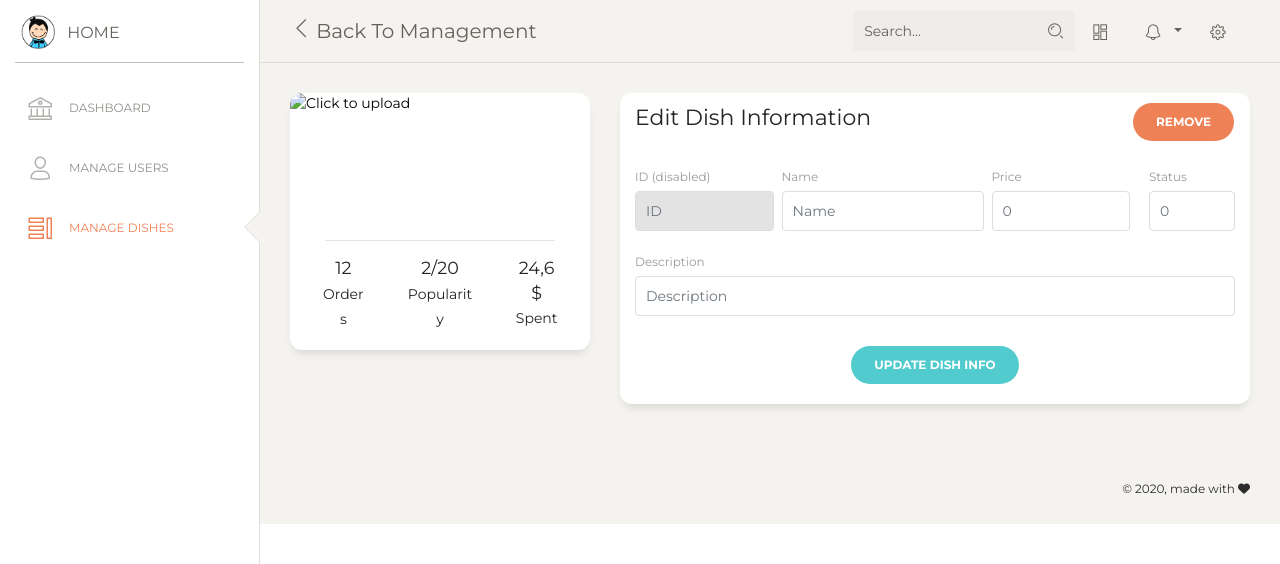
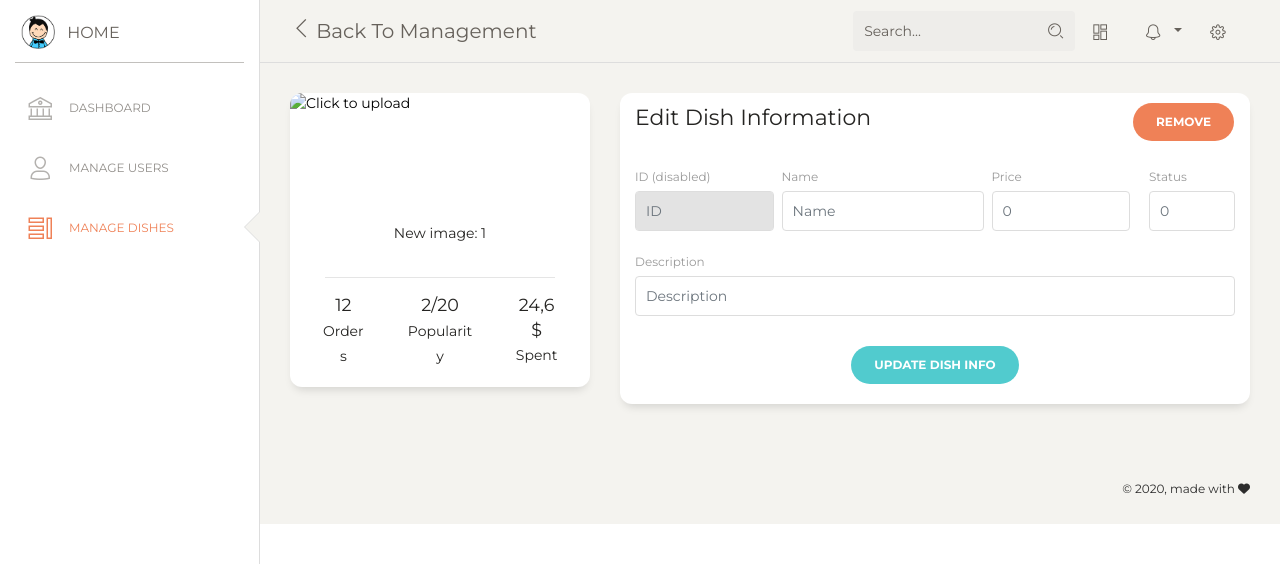
Before and after one commit to thanhhao98/webAss2, a PHP site: page /admin/dish.php?imgName=1 in a window 1280 px wide. Shown: the top 564 px of the page. Run offline with PHP 8.4, Linux system fonts and the light colour scheme; data that the repository does not hold is empty; some libraries are stand-ins or nearby versions.

Commit message:
Admin can now see to-be-updated dish image name

```diff
--- a/src/admin/dish.php
+++ b/src/admin/dish.php
@@ -161,9 +161,12 @@ Coded by www.creative-tim.com
               <div class="image">
                 <input class="img-dish" id="btnfile" type="image" src="<?php echo '../' . $dishimage; ?>" alt="Click to upload"/>
                 <div style="display: none;">
-                    <input type="file" id="uploadfile" />
+                  <input type="file" id="uploadfile" />
                 </div>
               </div>
+              <p class=" text-center" style="<?php if (!isset($_GET['imgName'])){ echo 'display: none;'; }?>">
+                New image: <?php echo $_GET['imgName']; ?>
+              </p>
 
               <div class="card-footer">
                 <hr>
```
